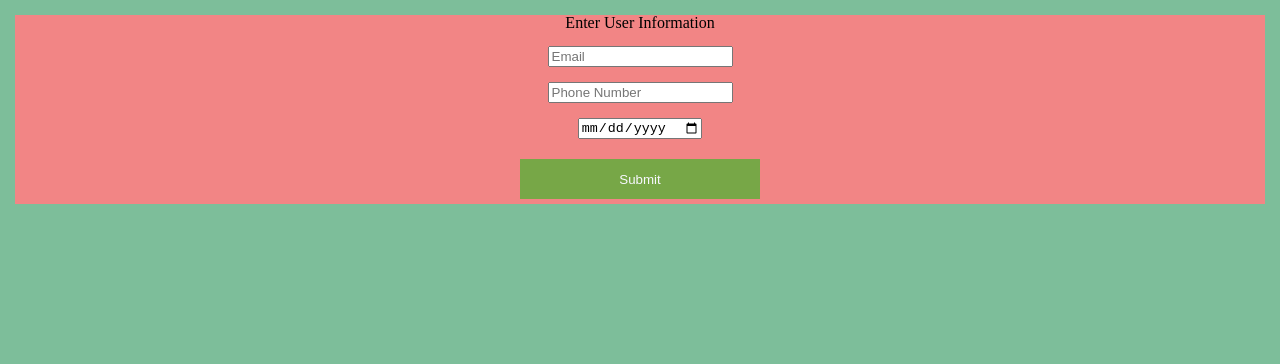
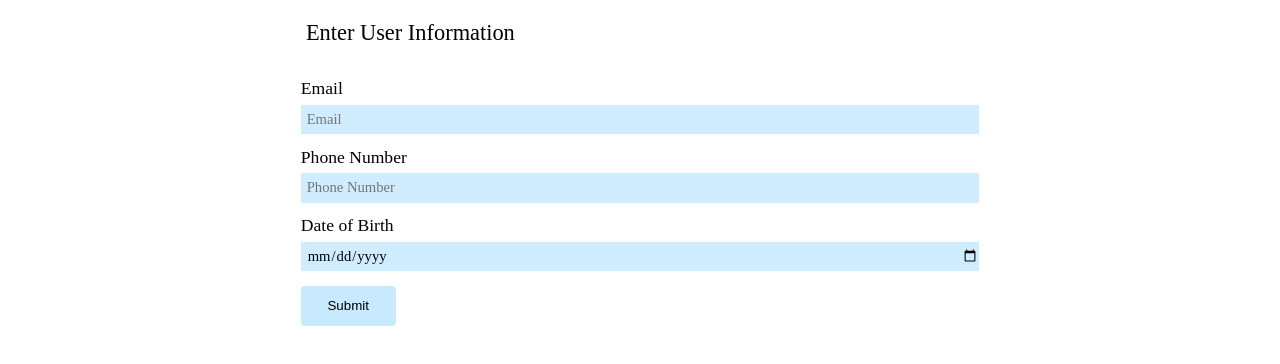
Before and after one commit to itmd362-mgueye/lab2, a plain HTML site: page index.html in a window 1280 px wide. Drawn offline with Linux system fonts and the light colour scheme.

Commit message:
adding code

```diff
--- a/css/screen.css
+++ b/css/screen.css
@@ -1,31 +1,62 @@
-html,body {
-    height: 100%;
-    width: 100%;
-    margin: 0;
-    text-align: center;
-    background: rgb(125, 190, 154);
+*{
+    box-sizing: border-box;
 }
-div {
-    text-align: center;
-    margin: 15px;
+
+.container{
+    max-width: 44em;
+    margin: 0 auto;
 }
-form {
-    background-color: #f28585;
-    margin: auto;
 
+h2{
+    font-size: 1.4em;
+    padding: 1em 0.8em;
 }
-button {
-    background-color: #77a747;
-    border: none;
-    color: ghostwhite;
-    text-decoration: none;
-    margin: 5px 3px;
-    height: 40px;
-    width: 240px;
+
+form{
+    padding: 0.8em;
 }
-@media screen
-    and (min-width: 480px){
-    label{
-        display: inline-block;
-    }
+
+form ol {
+    display: flex;
+    flex-direction: column;
 }
+
+form ol li{
+    display: flex;
+    flex-direction: column;
+    font-size: 1.1em;
+}
+
+form ol li label{
+    margin-bottom: 0.4em;
+}
+
+form ol li input {
+    background-color: #CFEDFF;
+    border: 0 solid gray;
+    border-radius: 0.1em;
+    font-family: auto;
+    font-size: 0.833333em; /* 15/18 = 0.833333em*/
+    height: 2em;/* 24/18 = 1.6em*/
+    margin-bottom: 1em;
+    padding: 0 0 0 0.4em; /* 6/15 = 0.4em*/
+}
+
+li input:hover, li input:focus-within, li input:focus, li select:hover, li select:focus-within, li select:focus {
+    background-color: #B1E2FF;
+}
+
+form ol li input:focus-visible {
+    outline: 0;
+}
+
+form ol li button{
+    padding: 0 2em;
+    background: inherit;
+    background-color: rgb(177 226 255 / 70%);
+    border: 0;
+    border-radius: 0.3em;
+    cursor: pointer;
+    height: 3em;
+    width: max-content;
+}
--- a/index.html
+++ b/index.html
@@ -7,30 +7,29 @@
     <link rel="stylesheet" media="screen" href="css/reset.css" />
     <link rel="stylesheet" media="screen" href="css/screen.css">
 <body>
-    <div class="container">
-        <form method="get" action="#null" autocomplete="on" >
-            <h2> Enter User Information </h2>
-            <div class="textinput">
-                <label>
-                    <input type="text" name="emailAdress" placeholder="Email" id="emailAdress">
-                </label>
-            </div>
-            <div class="textinput">
-                <label>
-                    <input type="text" name="phoneNumber" placeholder="Phone Number" id="phoneNumber"
-                </label>
-            </div>
-            <div class="dateOfBirth">
-                <label>
-                    <input type="date" name="dateOfBirth" id="dateOfBirth">
-                </label>
-            </div>
-            <div class="button">
-                <label>
-                    <button aria-label="submit">Submit</button>
-                </label>
-            </div>
-        </form>
-    </div>
+<div class="container">
+    <h2> Enter User Information </h2>
+    <form method="get" action="#null" autocomplete="on" >
+        <!-- Structure all form elements with an ordered list -->
+        <!-- Replace nested label input to individual label input elements with "for" tag -->
+        <ol>
+            <li class="textInput">
+                <label for="emailAdress">Email</label>
+                <input type="text" name="emailAdress" placeholder="Email" id="emailAdress" />
+            </li>
+            <li class="textInput">
+                <label for="phoneNumber">Phone Number</label>
+                <input type="text" name="phoneNumber" placeholder="Phone Number" id="phoneNumber" />
+            </li>
+            <li class="dateOfBirth">
+                <label for="dateOfBirth">Date of Birth</label>
+                <input type="date" name="dateOfBirth" id="dateOfBirth" />
+            </li>
+            <li class="button">
+                <button aria-label="submit">Submit</button>
+            </li>
+        </ol>
+    </form>
+</div>
 </body>
 </html>
```
